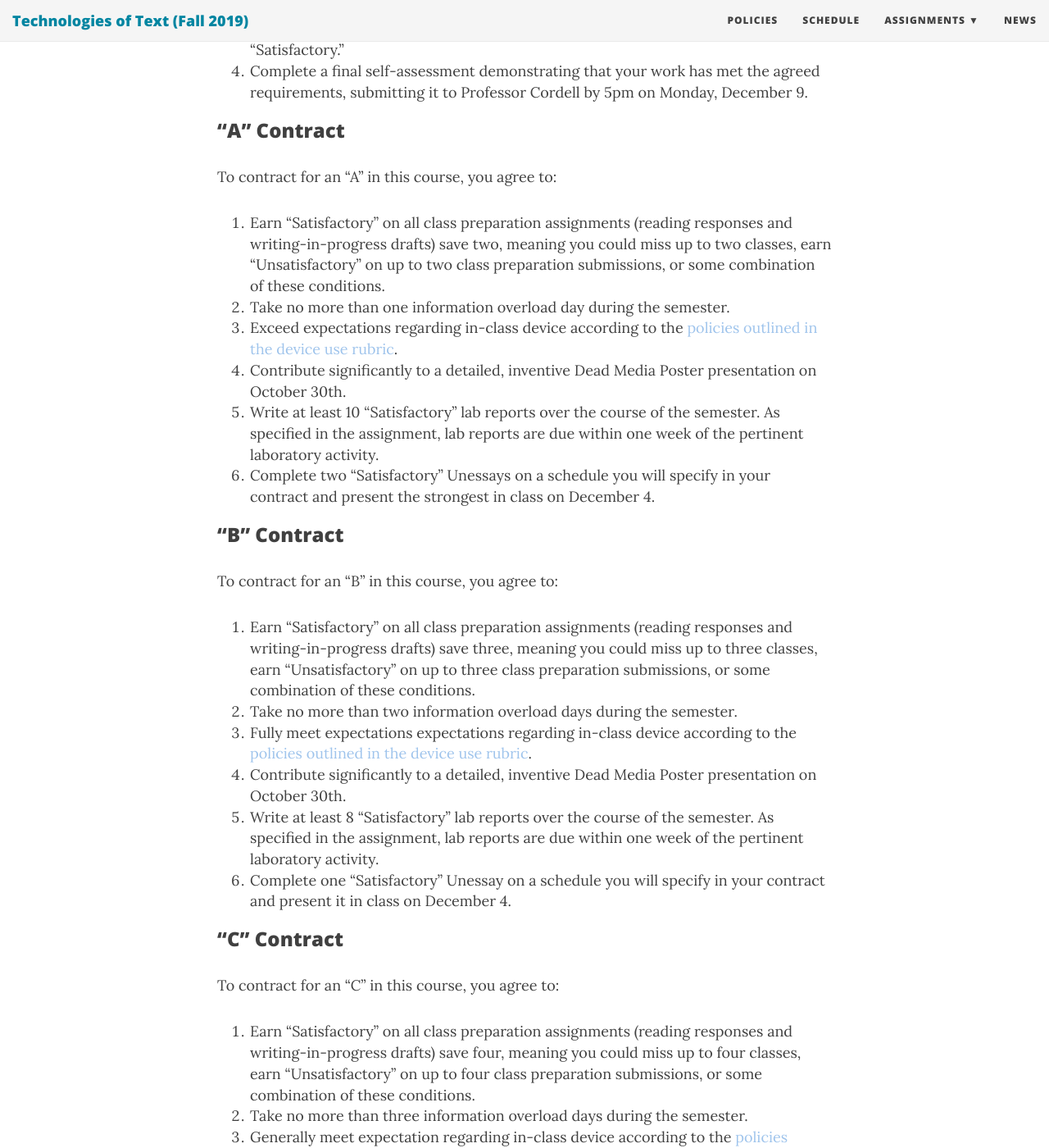
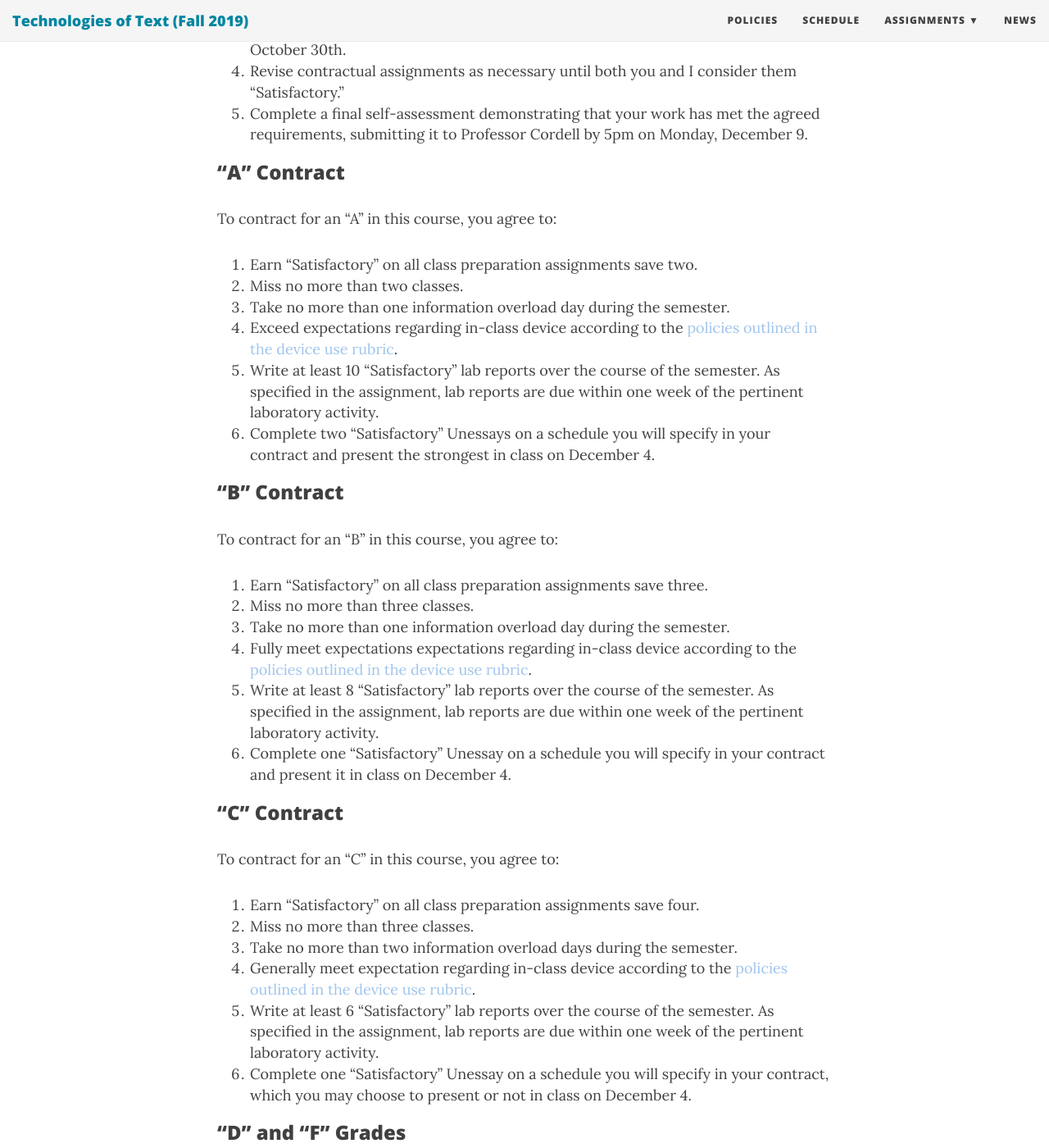
Before and after one commit to rccordell/f19tot, a Jekyll site: the page built from assignments.md, in a window 1280 px wide and 1400 px high, scrolled down 2087 px. Shown: the whole window at 82% size. Built offline with Jekyll 4.4.1, drawn with Linux system fonts in a browser that asks for light colours; nearby versions of some CDN libraries; some web fonts are replaced; some of the changed text lies outside the part shown.

Commit message:
update to assignments and grading

```diff
--- a/assignments.md
+++ b/assignments.md
@@ -33,17 +33,18 @@ To fulfill **any** grade contract a student must do the following, which should
 
 1. Come to class prepared to discuss any assigned readings, videos, or other media. Participate actively in class activities and discussions, making observations and asking questions that help the class think together.
 2. Meet with me in person—during office hours or another scheduled time—at least once around midterm—roughly between weeks 5-8—to ensure you are on-track to meet your contract requirements, discuss any questions or concerns you have about the course or your progress, and decide on any necessary contract amendments.
-3. Revise contractual assignments as necessary until both you and I consider them "Satisfactory."
-4. Complete a final self-assessment demonstrating that your work has met the agreed requirements, submitting it to Professor Cordell by 5pm on Monday, December 9.
+3. Contribute significantly to a detailed, inventive Dead Media Poster presentation on October 30th.
+4. Revise contractual assignments as necessary until both you and I consider them "Satisfactory."
+5. Complete a final self-assessment demonstrating that your work has met the agreed requirements, submitting it to Professor Cordell by 5pm on Monday, December 9.
 
 ### "A" Contract
 
 To contract for an "A" in this course, you agree to:
 
-1. Earn “Satisfactory” on all class preparation assignments (reading responses and writing-in-progress drafts) save two, meaning you could miss up to two classes, earn “Unsatisfactory” on up to two class preparation submissions, or some combination of these conditions.
-2. Take no more than one information overload day during the semester.
-3. Exceed expectations regarding in-class device according to the [policies outlined in the device use rubric](/policies/).
-4. Contribute significantly to a detailed, inventive Dead Media Poster presentation on October 30th.
+1. Earn “Satisfactory” on all class preparation assignments save two.
+2. Miss no more than two classes.
+3. Take no more than one information overload day during the semester.
+4. Exceed expectations regarding in-class device according to the [policies outlined in the device use rubric](/policies/).
 5. Write at least 10 "Satisfactory" lab reports over the course of the semester. As specified in the assignment, lab reports are due within one week of the pertinent laboratory activity.
 6. Complete two "Satisfactory" Unessays on a schedule you will specify in your contract and present the strongest in class on December 4.
 
@@ -51,10 +52,10 @@ To contract for an "A" in this course, you agree to:
 
 To contract for an "B" in this course, you agree to:
 
-1. Earn “Satisfactory” on all class preparation assignments (reading responses and writing-in-progress drafts) save three, meaning you could miss up to three classes, earn “Unsatisfactory” on up to three class preparation submissions, or some combination of these conditions.
-2. Take no more than two information overload days during the semester.
-3. Fully meet expectations expectations regarding in-class device according to the [policies outlined in the device use rubric](/policies/).
-4. Contribute significantly to a detailed, inventive Dead Media Poster presentation on October 30th.
+1. Earn “Satisfactory” on all class preparation assignments save three.
+2. Miss no more than three classes.
+3. Take no more than one information overload day during the semester.
+4. Fully meet expectations expectations regarding in-class device according to the [policies outlined in the device use rubric](/policies/).
 5. Write at least 8 "Satisfactory" lab reports over the course of the semester. As specified in the assignment, lab reports are due within one week of the pertinent laboratory activity.
 6. Complete one "Satisfactory" Unessay on a schedule you will specify in your contract and present it in class on December 4.
 
@@ -62,10 +63,10 @@ To contract for an "B" in this course, you agree to:
 
 To contract for an "C" in this course, you agree to:
 
-1. Earn “Satisfactory” on all class preparation assignments (reading responses and writing-in-progress drafts) save four, meaning you could miss up to four classes, earn “Unsatisfactory” on up to four class preparation submissions, or some combination of these conditions.
-2. Take no more than three information overload days during the semester.
-3. Generally meet expectation regarding in-class device according to the [policies outlined in the device use rubric](/policies/).
-4. Contribute to a satisfactory Dead Media Poster presentation on October 30th.
+1. Earn “Satisfactory” on all class preparation assignments save four.
+2. Miss no more than three classes.
+3. Take no more than two information overload days during the semester.
+4. Generally meet expectation regarding in-class device according to the [policies outlined in the device use rubric](/policies/).
 5. Write at least 6 "Satisfactory" lab reports over the course of the semester. As specified in the assignment, lab reports are due within one week of the pertinent laboratory activity.
 6. Complete one "Satisfactory" Unessay on a schedule you will specify in your contract, which you may choose to present or not in class on December 4.
 
```
